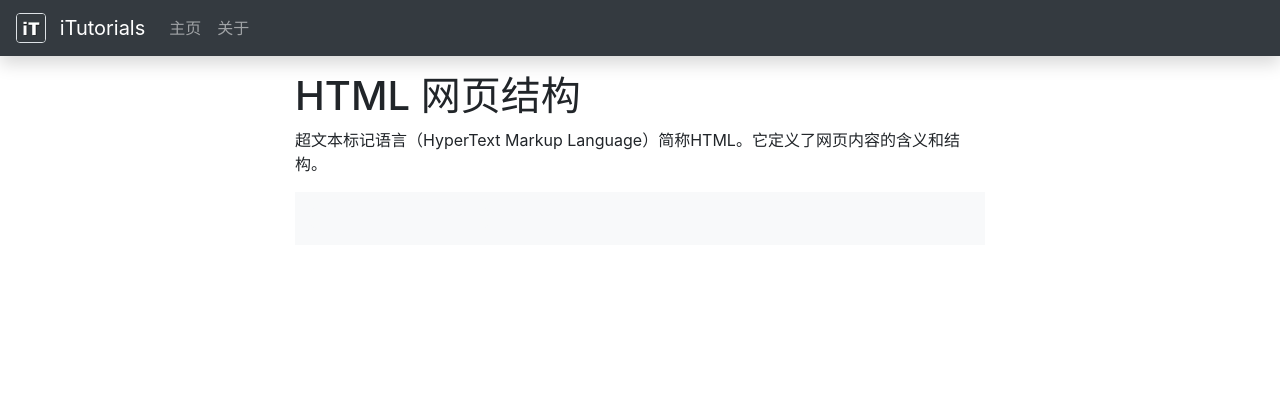
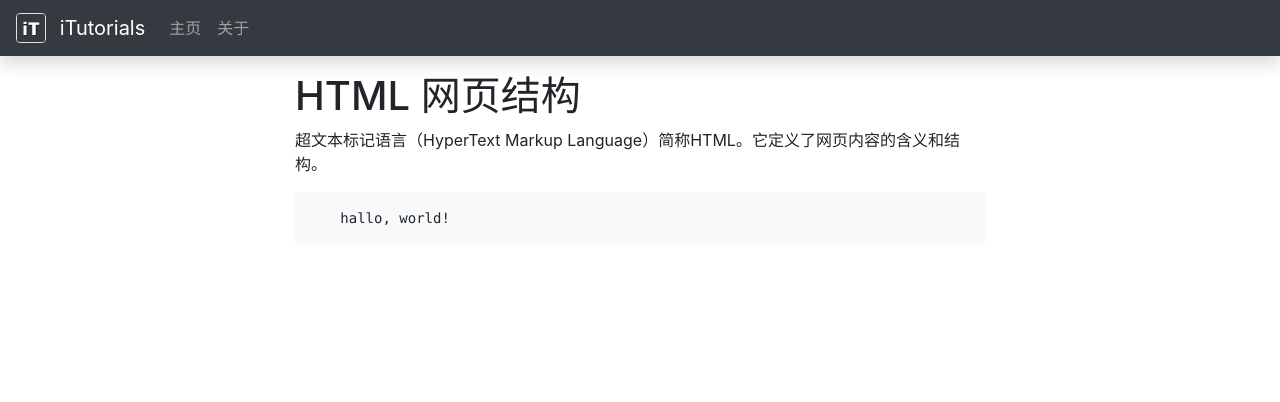
Before and after one commit to MCSMDS/iTutorials2, a Jekyll site: the page built from _tutorials/wfed/html/index.md, in a window 1280 px wide. Shown: the top 402 px of the page. Built offline with Jekyll 4.4.1, drawn with Linux system fonts in a browser that asks for light colours.

Commit message:
Update syntax.scss

```diff
--- a/_sass/syntax.scss
+++ b/_sass/syntax.scss
@@ -1,7 +1,7 @@
 /* Generated by Pygments CSS Theme Builder - https://jwarby.github.io/jekyll-pygments-themes/builder.html */
 /* Base Style */
 .highlight pre {
-  color: transparent;
+  //color: transparent;
   background-color: transparent;
 }
 /* Punctuation */
```
